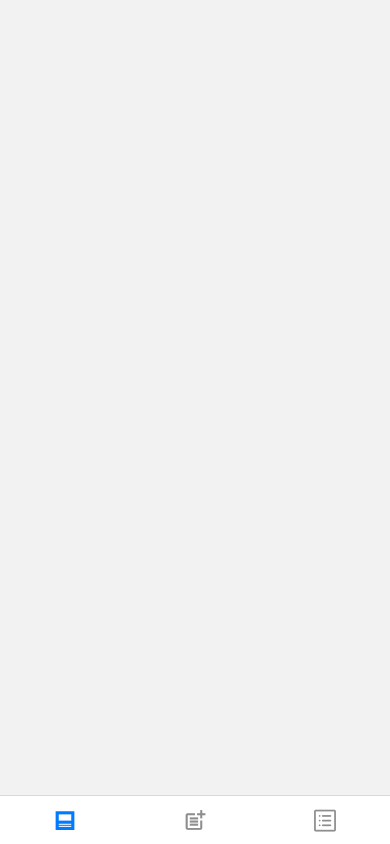
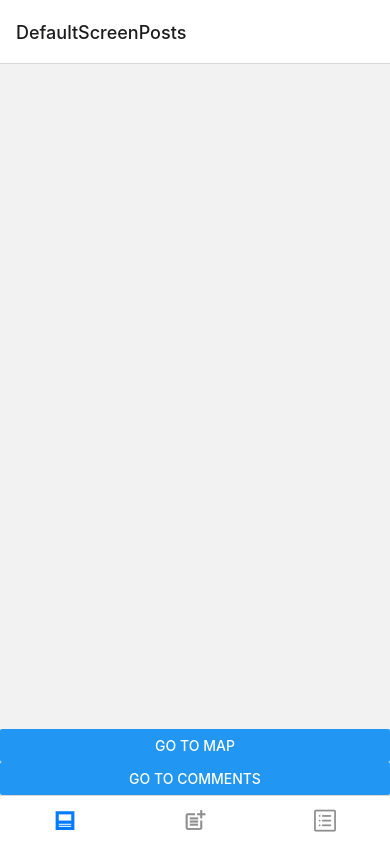
Before and after one commit to VolodymyrSkurikhin/reactNativeOne, a React Native app: screen /Login in a window 390 px wide. Before the commit this address had no page. Built offline with nearby package versions, Linux system fonts and the light colour scheme.

Commit message:
fix nestedScreen

```diff
--- a/package.json
+++ b/package.json
@@ -24,7 +24,8 @@
     "react-native-screens": "~3.15.0",
     "react-native-web": "~0.18.7",
     "expo-camera": "~12.3.0",
-    "expo-location": "~14.3.0"
+    "expo-location": "~14.3.0",
+    "react-native-maps": "0.31.1"
   },
   "devDependencies": {
     "@babel/core": "^7.12.9"
--- a/screens/mainScreens/CreateScreen.js
+++ b/screens/mainScreens/CreateScreen.js
@@ -24,6 +24,8 @@ const CreateScreen = ({ navigation }) => {
       const location = await Location.getCurrentPositionAsync();
       setPhoto(photo.uri);
       console.log("photo", photo);
+      console.log("latitude", location.coords.latitude);
+      console.log("longitude", location.coords.longitude);
       return;
     }
     console.log("camera is not ready");
@@ -35,7 +37,7 @@ const CreateScreen = ({ navigation }) => {
     );
   }
   const sendPhoto = () => {
-    navigation.navigate("Posts", { photo });
+    navigation.navigate("DefaultScreenPosts", { photo });
     setPhoto(null);
   };
   if (!cameraPermission) {
--- a/screens/mainScreens/PostsScreen.js
+++ b/screens/mainScreens/PostsScreen.js
@@ -1,45 +1,25 @@
-import React, { useEffect, useState } from "react";
-import { View, Text, StyleSheet, FlatList, Image } from "react-native";
+import React from "react";
+import { createNativeStackNavigator } from "@react-navigation/native-stack";
 
-const PostsScreen = ({ route }) => {
-  console.log(route.params);
-  const [posts, setPosts] = useState([]);
-  useEffect(() => {
-    if (route.params) {
-      setPosts((prevState) => [...prevState, route.params]);
-    }
-  }, [route.params]);
+import {
+  DefaultScreenPosts,
+  CommentsScreen,
+  MapScreen,
+} from "../nestedScreens";
 
+const NestedScreen = createNativeStackNavigator();
+
+const PostsScreen = () => {
   return (
-    <View style={styles.container}>
-      <FlatList
-        data={posts}
-        keyExtractor={(item, indx) => indx.toString()}
-        renderItem={({ item }) => (
-          <View
-            style={{
-              marginBottom: 10,
-              justifyContent: "center",
-              alignItems: "center",
-            }}
-          >
-            <Image
-              source={{ uri: item.photo }}
-              style={{ width: 350, height: 200 }}
-            />
-          </View>
-        )}
+    <NestedScreen.Navigator>
+      <NestedScreen.Screen
+        name="DefaultScreenPosts"
+        component={DefaultScreenPosts}
       />
-    </View>
+      <NestedScreen.Screen name="Comments" component={CommentsScreen} />
+      <NestedScreen.Screen name="Map" component={MapScreen} />
+    </NestedScreen.Navigator>
   );
 };
 
-const styles = StyleSheet.create({
-  container: {
-    flex: 1,
-    // justifyContent: "center",
-    // alignItems: "center",
-  },
-});
-
 export default PostsScreen;
--- /dev/null
+++ b/screens/nestedScreens/CommentsScreen.js
@@ -0,0 +1,18 @@
+import React from "react";
+import { View, Text, StyleSheet } from "react-native";
+
+export const CommentsScreen = () => {
+  <View style={styles.container}>
+    <Text>Comments screen</Text>
+  </View>;
+};
+
+const styles = StyleSheet.create({
+  container: {
+    flex: 1,
+    justifyContent: "center",
+    alignItems: "center",
+  },
+});
+
+// export default CommentsScreen;
--- /dev/null
+++ b/screens/nestedScreens/DefaultScreenPosts.js
@@ -0,0 +1,50 @@
+import React, { useEffect, useState } from "react";
+import { View, StyleSheet, FlatList, Image, Button } from "react-native";
+
+export const DefaultScreenPosts = ({ route, navigation }) => {
+  console.log(route.params);
+  const [posts, setPosts] = useState([]);
+  useEffect(() => {
+    if (route.params) {
+      setPosts((prevState) => [...prevState, route.params]);
+    }
+  }, [route.params]);
+
+  return (
+    <View style={styles.container}>
+      <FlatList
+        data={posts}
+        keyExtractor={(item, indx) => indx.toString()}
+        renderItem={({ item }) => (
+          <View
+            style={{
+              marginBottom: 10,
+              justifyContent: "center",
+              alignItems: "center",
+            }}
+          >
+            <Image
+              source={{ uri: item.photo }}
+              style={{ width: 350, height: 200 }}
+            />
+          </View>
+        )}
+      />
+      <Button title="go to map" onPress={() => navigation.navigate("Map")} />
+      <Button
+        title="go to Comments"
+        onPress={() => navigation.navigate("Comments")}
+      />
+    </View>
+  );
+};
+
+const styles = StyleSheet.create({
+  container: {
+    flex: 1,
+    // justifyContent: "center",
+    // alignItems: "center",
+  },
+});
+
+// export default PostsScreen;
--- /dev/null
+++ b/screens/nestedScreens/MapScreen.js
@@ -0,0 +1,32 @@
+import React from "react";
+import { View, StyleSheet } from "react-native";
+import MapView, { Marker } from "react-native-maps";
+
+export const MapScreen = () => {
+  <View style={styles.container}>
+    <MapView
+      style={{ flex: 1 }}
+      initialRegion={{
+        latitude: 50.005292,
+        longitude: 36.331356,
+        latitudeDelta: 0.001,
+        longitudeDelta: 0.006,
+      }}
+    >
+      <Marker
+        coordinate={{ latitude: 50.005292, longitude: 36.331356 }}
+        title="travel photo"
+      />
+    </MapView>
+  </View>;
+};
+
+const styles = StyleSheet.create({
+  container: {
+    flex: 1,
+    justifyContent: "center",
+    alignItems: "center",
+  },
+});
+
+// export default MapScreen;
--- /dev/null
+++ b/screens/nestedScreens/index.js
@@ -0,0 +1,3 @@
+export { DefaultScreenPosts } from "./DefaultScreenPosts.js";
+export { CommentsScreen } from "./CommentsScreen.js";
+export { MapScreen } from "./MapScreen.js";
```
Also changed, not shown: 1 other file (tests, documents, lock files or other folders).
